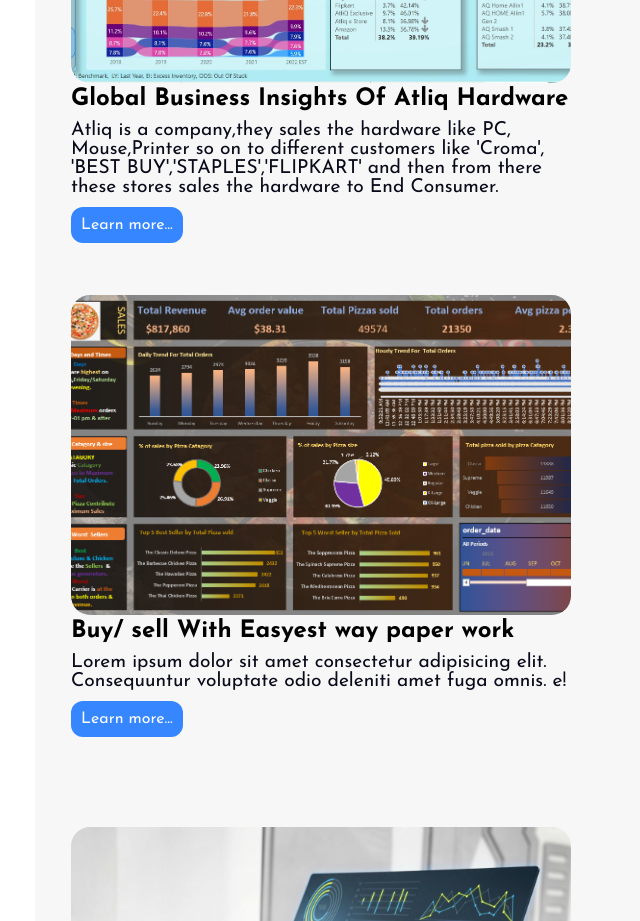
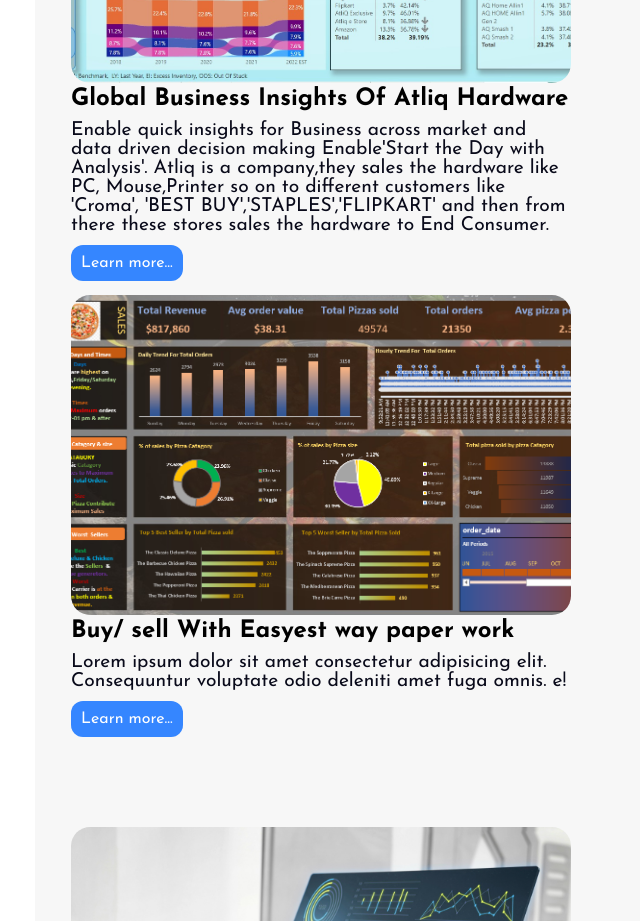
Before and after one commit to jnana027/gyana-potfolio, a plain HTML site: page index.html in a window 1280 px wide. Shown: the part 2320-3241 px from the top of the page, without its empty margins (265-905 px from the left). Drawn offline with nearby package versions, Linux system fonts and the light colour scheme.

Commit message:
Update index.html

```diff
--- a/index.html
+++ b/index.html
@@ -203,7 +203,7 @@
                         <div class="info">
                             <h2>Global Business Insights Of Atliq Hardware</h2>
 
-                          <p>Atliq is a company,they sales the hardware like PC,
+                          <p>Enable quick insights for Business across market and data driven decision making Enable'Start the Day with Analysis'. Atliq is a company,they sales the hardware like PC,
                             Mouse,Printer so on to different customers like 'Croma',
                             'BEST BUY','STAPLES','FLIPKART' and then from there these stores sales the hardware to End Consumer.
                            </p>
```
